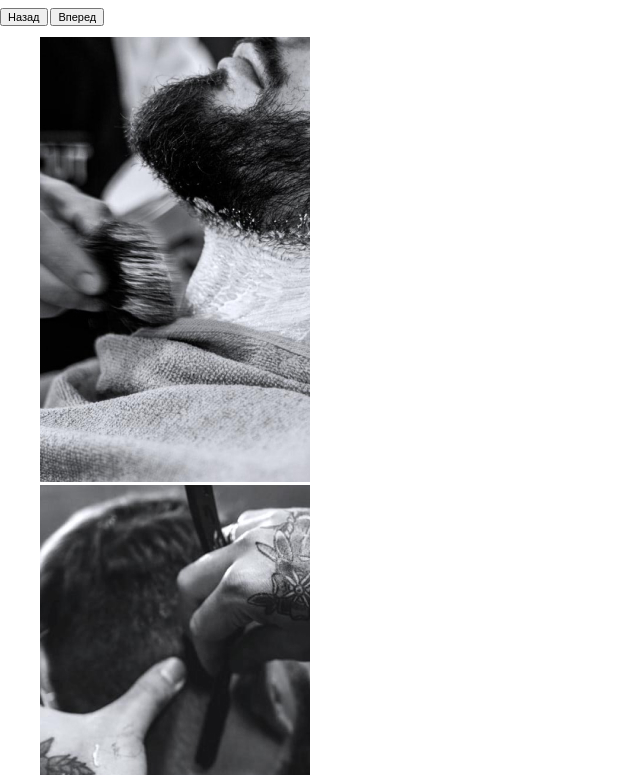
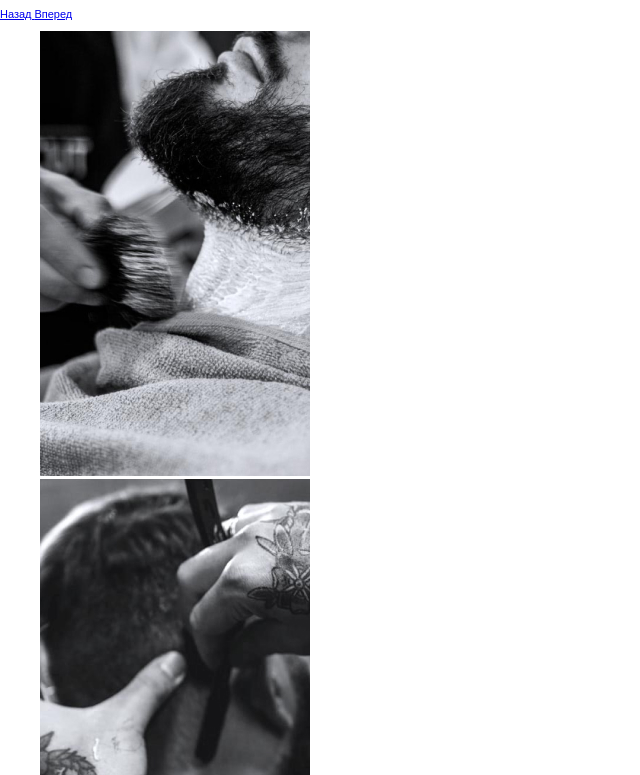
Before and after one commit to Irina3213/barbershoppractice, a website: page index.html in a window 1280 px wide. Shown: the part 287-1062 px from the top of the page, without its empty margins (0-640 px from the left). Drawn offline with nearby package versions, Linux system fonts and the light colour scheme.

Commit message:
prettier

```diff
--- a/index.html
+++ b/index.html
@@ -18,7 +18,7 @@
         </a>
         <ul>
           <li>
-            <a href="#">О нас</a>
+            <a href="./portfolio.html">О нас</a>
           </li>
           <li>
             <a href="#"> Услуги и цены </a>
@@ -50,8 +50,8 @@
         <h1>BarberShop</h1>
         <p>Мы эксперты в модных мужских стрижках.
 Работаем быстро, осторожно и со вкусом.</p>
-        <button>Назад</button>
-        <button>Вперед</button>
+        <a href="#">Назад</button>
+        <a href="#">Вперед</button>
       </section>
       <section>
         <ul>
--- /dev/null
+++ b/package.json
@@ -0,0 +1,5 @@
+{
+  "dependencies": {
+    "prettier": "^3.8.1"
+  }
+}
```
Also changed, not shown: 1 other file.
